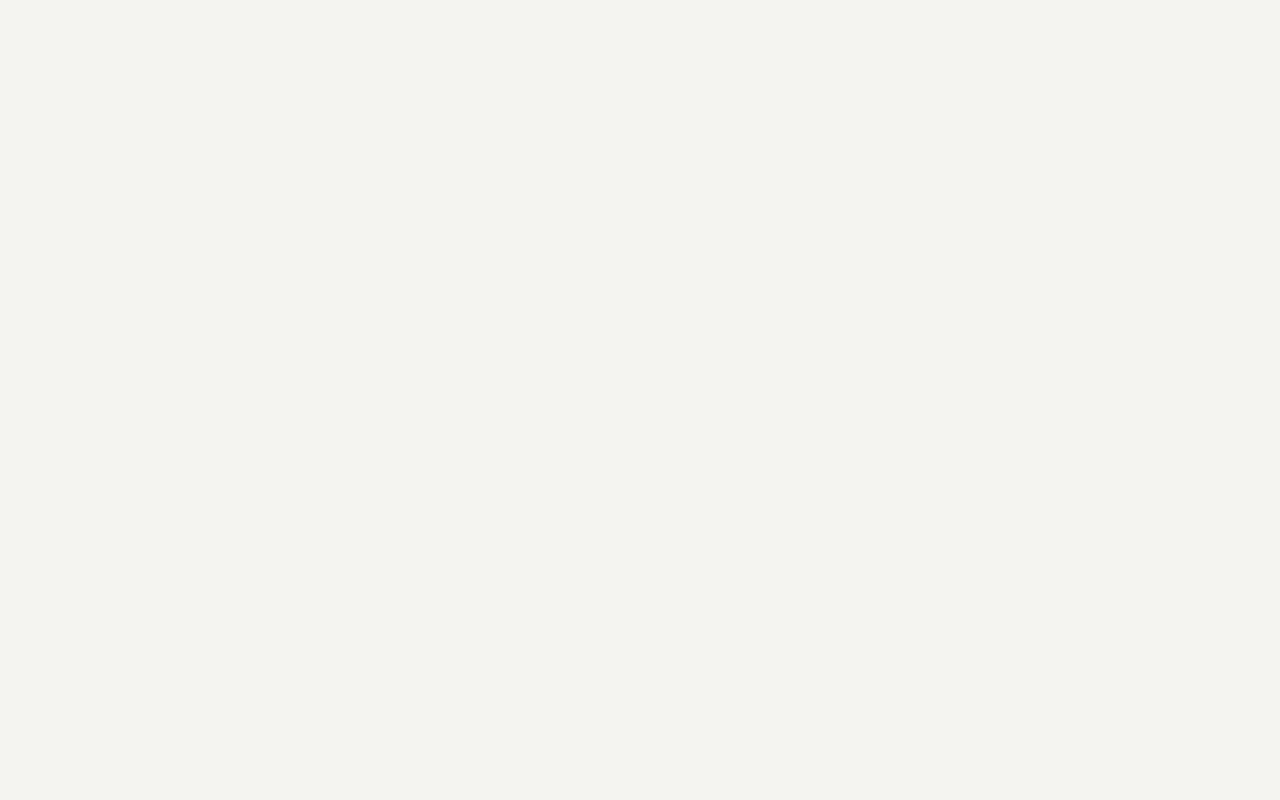
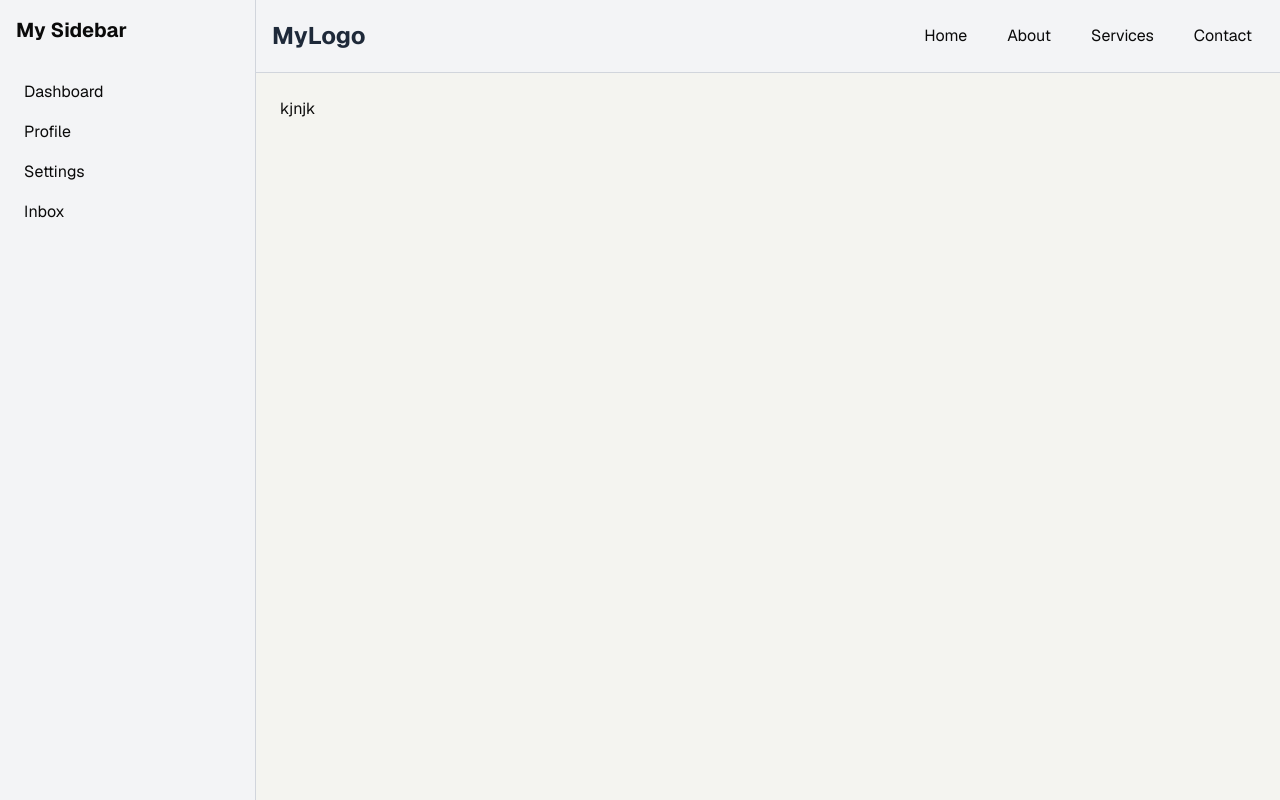
Before and after one commit to SiddiquiSaab04/Hr-Dashboard-Frontend, a Next.js app: page /pages/home in a window 1280 px wide. Built offline with nearby package versions, Linux system fonts and the light colour scheme.

Commit message:
add layout

```diff
--- /dev/null
+++ b/app/components/menus/Footer.tsx
@@ -0,0 +1,11 @@
+export default function Footer() {
+    return (
+        <footer className="bg-gray-100 dark:bg-gray-900 border-t border-gray-300 dark:border-gray-700 p-4 min-w-full">
+            <div className=" mx-auto text-center">
+                <p className="text-gray-600 dark:text-gray-400">
+                    &copy; {new Date().getFullYear()} My Company. All rights reserved.
+                </p>
+            </div>
+        </footer>
+    );
+}
--- /dev/null
+++ b/app/components/menus/Menubar.tsx
@@ -0,0 +1,39 @@
+import Link from "next/link";
+
+export default function Menubar() {
+  return (
+
+      <div
+        className={`h-dvh w-64 bg-gray-100 dark:bg-gray-900 border-r border-gray-300 dark:border-gray-700 transform transition-transform duration-300 md:translate-x-0`}
+      >
+        <div className="p-4 font-bold text-xl">My Sidebar</div>
+        <nav className="flex flex-col gap-2 p-4">
+          <Link
+            href="#"
+            className="px-2 py-1 rounded hover:bg-gray-200 dark:hover:bg-gray-800"
+          >
+            Dashboard
+          </Link>
+          <Link
+            href="#"
+            className="px-2 py-1 rounded hover:bg-gray-200 dark:hover:bg-gray-800"
+          >
+            Profile
+          </Link>
+          <Link
+            href="#"
+            className="px-2 py-1 rounded hover:bg-gray-200 dark:hover:bg-gray-800"
+          >
+            Settings
+          </Link>
+          <Link
+            href="#"
+            className="px-2 py-1 rounded hover:bg-gray-200 dark:hover:bg-gray-800"
+          >
+            Inbox
+          </Link>
+        </nav>
+      </div>
+
+  );
+}
--- /dev/null
+++ b/app/components/menus/Navbar.tsx
@@ -0,0 +1,48 @@
+import Link from "next/link";
+
+export default function Navbar() {
+  return (
+    <header className="w-full top-0 left-0 right-0 z-30 bg-gray-100 dark:bg-gray-900 border-b border-gray-300 dark:border-gray-700">
+      <div className=" mx-auto flex items-center justify-between p-4">
+        {/* Logo */}
+        <Link
+          href="/"
+          className="text-2xl font-bold text-gray-800 dark:text-gray-100"
+        >
+          MyLogo
+        </Link>
+
+        {/* Desktop Links */}
+        <nav className="hidden md:flex gap-4">
+          <Link
+            href="#"
+            className="px-3 py-2 rounded hover:bg-gray-200 dark:hover:bg-gray-800"
+          >
+            Home
+          </Link>
+          <Link
+            href="#"
+            className="px-3 py-2 rounded hover:bg-gray-200 dark:hover:bg-gray-800"
+          >
+            About
+          </Link>
+          <Link
+            href="#"
+            className="px-3 py-2 rounded hover:bg-gray-200 dark:hover:bg-gray-800"
+          >
+            Services
+          </Link>
+          <Link
+            href="#"
+            className="px-3 py-2 rounded hover:bg-gray-200 dark:hover:bg-gray-800"
+          >
+            Contact
+          </Link>
+        </nav>
+
+      </div>
+
+
+    </header>
+  );
+}
--- a/app/layout.tsx
+++ b/app/layout.tsx
@@ -7,10 +7,12 @@ const geist = Geist({subsets:['latin'],variable:'--font-sans'});
 
 export default function RootLayout({ children }: { children: React.ReactNode }) {
   return (
-    <html lang="en" className={cn("font-sans", geist.variable)}>
-      <body>
+
+     <html lang="en" className={cn("font-sans", geist.variable)}>
+        <body>
         {children}
       </body>
     </html>
+
   );
 }
--- a/app/pages/home/layout.tsx
+++ b/app/pages/home/layout.tsx
@@ -1,7 +1,20 @@
+import Menubar from "@/app/components/menus/Menubar";
+import Navbar from "@/app/components/menus/Navbar";
+
 export default function Layout({ children }: { children: React.ReactNode }) {
-    return(
-        <>
+  return (
 
-        </>
-    )
+      <div className="flex w-full">
+        <div>
+          <Menubar />
+        </div>
+        <div className="w-full flex flex-col">
+          <div>
+            <Navbar/>
+          </div>
+          <div>{children}</div>
+        </div>
+      </div>
+
+  );
 }
--- a/app/pages/home/page.tsx
+++ b/app/pages/home/page.tsx
@@ -1,7 +1,9 @@
+import Template from "@/app/components/layout/template/Template";
+
 export default async function Home() {
     return(
-        <>
-
-        </>
+        <Template>
+            kjnjk
+        </Template>
     )
 }
--- a/components/ui/button.tsx
+++ /dev/null
@@ -1,67 +0,0 @@
-import * as React from "react"
-import { cva, type VariantProps } from "class-variance-authority"
-import { Slot } from "radix-ui"
-
-import { cn } from "@/lib/utils"
-
-const buttonVariants = cva(
-  "group/button inline-flex shrink-0 items-center justify-center rounded-lg border border-transparent bg-clip-padding text-sm font-medium whitespace-nowrap transition-all outline-none select-none focus-visible:border-ring focus-visible:ring-3 focus-visible:ring-ring/50 disabled:pointer-events-none disabled:opacity-50 aria-invalid:border-destructive aria-invalid:ring-3 aria-invalid:ring-destructive/20 dark:aria-invalid:border-destructive/50 dark:aria-invalid:ring-destructive/40 [&_svg]:pointer-events-none [&_svg]:shrink-0 [&_svg:not([class*='size-'])]:size-4",
-  {
-    variants: {
-      variant: {
-        default: "bg-primary text-primary-foreground [a]:hover:bg-primary/80",
-        outline:
-          "border-border bg-background hover:bg-muted hover:text-foreground aria-expanded:bg-muted aria-expanded:text-foreground dark:border-input dark:bg-input/30 dark:hover:bg-input/50",
-        secondary:
-          "bg-secondary text-secondary-foreground hover:bg-secondary/80 aria-expanded:bg-secondary aria-expanded:text-secondary-foreground",
-        ghost:
-          "hover:bg-muted hover:text-foreground aria-expanded:bg-muted aria-expanded:text-foreground dark:hover:bg-muted/50",
-        destructive:
-          "bg-destructive/10 text-destructive hover:bg-destructive/20 focus-visible:border-destructive/40 focus-visible:ring-destructive/20 dark:bg-destructive/20 dark:hover:bg-destructive/30 dark:focus-visible:ring-destructive/40",
-        link: "text-primary underline-offset-4 hover:underline",
-      },
-      size: {
-        default:
-          "h-8 gap-1.5 px-2.5 has-data-[icon=inline-end]:pr-2 has-data-[icon=inline-start]:pl-2",
-        xs: "h-6 gap-1 rounded-[min(var(--radius-md),10px)] px-2 text-xs in-data-[slot=button-group]:rounded-lg has-data-[icon=inline-end]:pr-1.5 has-data-[icon=inline-start]:pl-1.5 [&_svg:not([class*='size-'])]:size-3",
-        sm: "h-7 gap-1 rounded-[min(var(--radius-md),12px)] px-2.5 text-[0.8rem] in-data-[slot=button-group]:rounded-lg has-data-[icon=inline-end]:pr-1.5 has-data-[icon=inline-start]:pl-1.5 [&_svg:not([class*='size-'])]:size-3.5",
-        lg: "h-9 gap-1.5 px-2.5 has-data-[icon=inline-end]:pr-3 has-data-[icon=inline-start]:pl-3",
-        icon: "size-8",
-        "icon-xs":
-          "size-6 rounded-[min(var(--radius-md),10px)] in-data-[slot=button-group]:rounded-lg [&_svg:not([class*='size-'])]:size-3",
-        "icon-sm":
-          "size-7 rounded-[min(var(--radius-md),12px)] in-data-[slot=button-group]:rounded-lg",
-        "icon-lg": "size-9",
-      },
-    },
-    defaultVariants: {
-      variant: "default",
-      size: "default",
-    },
-  }
-)
-
-function Button({
-  className,
-  variant = "default",
-  size = "default",
-  asChild = false,
-  ...props
-}: React.ComponentProps<"button"> &
-  VariantProps<typeof buttonVariants> & {
-    asChild?: boolean
-  }) {
-  const Comp = asChild ? Slot.Root : "button"
-
-  return (
-    <Comp
-      data-slot="button"
-      data-variant={variant}
-      data-size={size}
-      className={cn(buttonVariants({ variant, size, className }))}
-      {...props}
-    />
-  )
-}
-
-export { Button, buttonVariants }
--- a/postcss.config.mjs
+++ b/postcss.config.mjs
@@ -1,7 +1,7 @@
 const config = {
   plugins: {
     "@tailwindcss/postcss": {},
-    "@shadcn/ui/postcss": {},
+    // "@shadcn/ui/postcss": {},
   },
 };
 
```
Also changed, not shown: app/components/layout/menubar/Menubar.tsx (deleted, +0 -7 lines).
